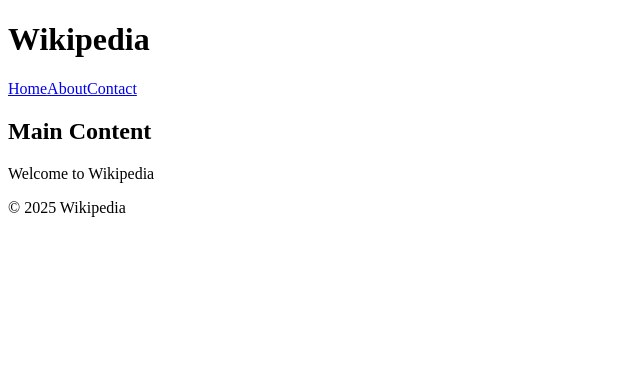
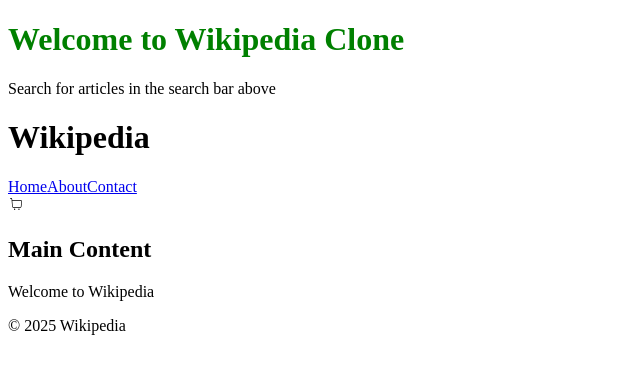
Before and after one commit to zionmezba/wikipedia_clone, a React (Vite) app: page / in a window 1280 px wide. Shown: the top 374 px of the page, without its empty margins (0-640 px from the left). Built offline with nearby package versions, Linux system fonts and the light colour scheme.

Commit message:
components

```diff
--- a/package.json
+++ b/package.json
@@ -11,7 +11,8 @@
   },
   "dependencies": {
     "react": "^18.3.1",
-    "react-dom": "^18.3.1"
+    "react-dom": "^18.3.1",
+    "react-icons": "^5.3.0"
   },
   "devDependencies": {
     "@eslint/js": "^9.11.1",
--- a/src/App.jsx
+++ b/src/App.jsx
@@ -1,16 +1,21 @@
-import React from 'react'
-import Greet from './components/Greet'
-import Header from './components/Header'
-import MainContent from './components/MainContent'
-import Footer from './components/Footer'
+import React from "react";
+import Greet from "./components/Greet";
+import Header from "./components/Header";
+import MainContent from "./components/MainContent";
+import Footer from "./components/Footer";
+import WelcomeMessage from "./components/WelcomeMessage";
+import { CiShoppingCart } from "react-icons/ci";
 
 const App = () => {
-  return (<>
-    <Header />
-    <MainContent />
-    <Footer />
-  </>
-  )
-}
+    return (
+        <>
+            <WelcomeMessage />
+            <Header />
+            <CiShoppingCart />
+            <MainContent />
+            <Footer />
+        </>
+    );
+};
 
-export default App
+export default App;
--- /dev/null
+++ b/src/components/WelcomeMessage.jsx
@@ -0,0 +1,10 @@
+const WelcomeMessage = () => {
+    return (
+        <>
+            <h1 style={{color: 'green'}}>Welcome to Wikipedia Clone</h1>
+            <p>Search for articles in the search bar above</p>
+        </>
+    );
+};
+
+export default WelcomeMessage;
```
Also changed, not shown: src/components/Add.jsx (line endings or trailing spaces), 1 other file (tests, documents, lock files or other folders).
